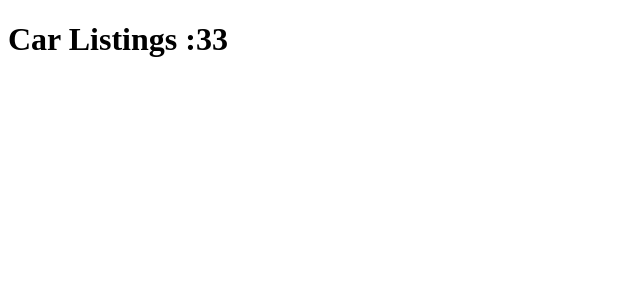
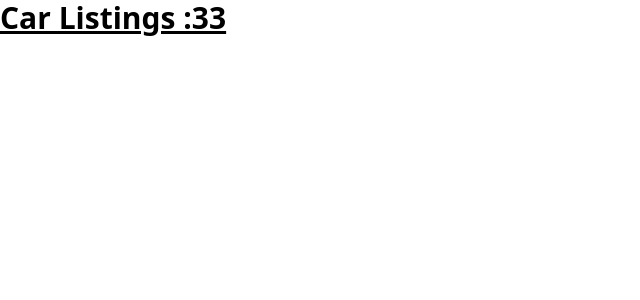
Before and after one commit to taurasbear/automotive-marketplace, a React (Vite) app in the folder automotive.marketplace.client/: page / in a window 1280 px wide. Shown: the top 300 px of the page, without its empty margins (0-640 px from the left). Built offline with nearby package versions, Linux system fonts and the light colour scheme.

Commit message:
Installed Tailwind.

```diff
--- a/automotive.marketplace.client/src/containers/CarListings.tsx
+++ b/automotive.marketplace.client/src/containers/CarListings.tsx
@@ -1,7 +1,7 @@
 const CarListings = () => {
     return (
         <div>
-            <h1>
+            <h1 className="text-3xl font-bold underline">
                 Car Listings :33
             </h1>
         </div>
--- /dev/null
+++ b/automotive.marketplace.client/src/index.css
@@ -0,0 +1 @@
+@import "tailwindcss";
--- a/automotive.marketplace.client/src/main.tsx
+++ b/automotive.marketplace.client/src/main.tsx
@@ -1,6 +1,7 @@
 import { StrictMode } from 'react'
 import { createRoot } from 'react-dom/client'
 import App from './App.tsx'
+import './index.css'
 
 createRoot(document.getElementById('root')!).render(
   <StrictMode>
--- a/automotive.marketplace.client/vite.config.ts
+++ b/automotive.marketplace.client/vite.config.ts
@@ -2,13 +2,17 @@
 
 import { defineConfig } from 'vite';
 import plugin from '@vitejs/plugin-react';
+import tailwindcss from '@tailwindcss/vite'
 import { env } from 'process';
 
 const target = env.VITE_API_URL ?? 'http://automotive.marketplace.server:8080';
 
 // https://vitejs.dev/config/
 export default defineConfig({
-    plugins: [plugin()],
+    plugins: [
+        plugin(),
+        tailwindcss()
+    ],
     resolve: {
         alias: {
             '@': fileURLToPath(new URL('./src', import.meta.url))
```
Also changed, not shown: automotive.marketplace.client/package.json (+5 -3 lines), 1 other file (tests, documents, lock files or other folders).
